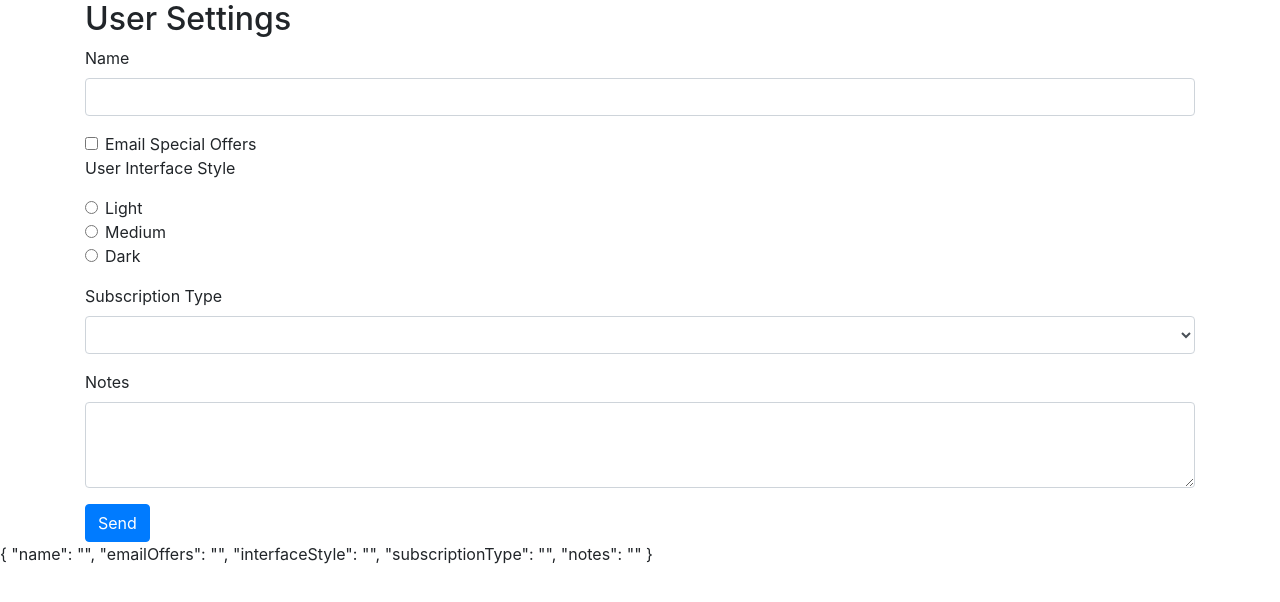
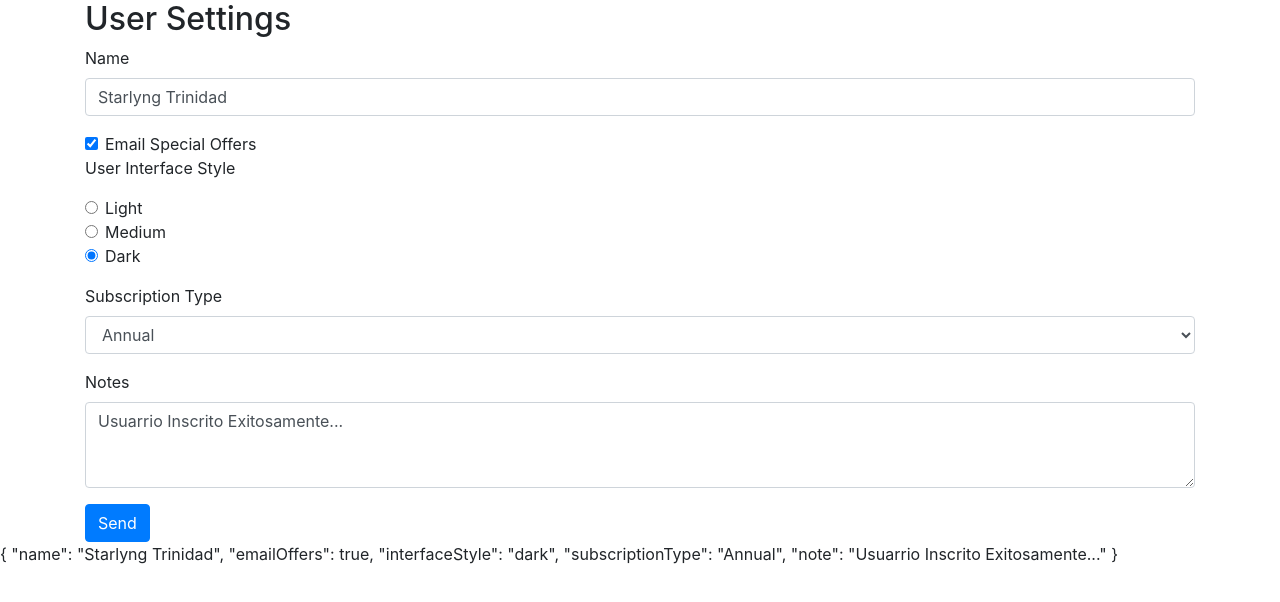
Before and after one commit to sdts24/Angular-Form, an Angular app: page / in a window 1280 px wide. Shown: the top 602 px of the page. Built offline with nearby package versions, Linux system fonts and the light colour scheme.

Commit message:
Data Binding In Angular Form Complete

```diff
--- a/src/app/user-settings-form/user-settings-form.component.html
+++ b/src/app/user-settings-form/user-settings-form.component.html
@@ -3,11 +3,11 @@
     <form #form="ngForm">
         <div class="form-group">
             <label for="name">Name</label>
-            <input id="name" name="name" ngModel class="form-control"/>
+            <input id="name" name="name" class="form-control" [(ngModel)]="userSettings.name"/>
         </div>
         <div class="form-check">
             <input class="form-check-input form-group" type="checkbox"
-                    id="emailOffers" name="emailOffers" ngModel>
+                    id="emailOffers" name="emailOffers" [(ngModel)]="userSettings.emailOffers">
             <label class="form-check-label" for="emailOffers">
                 Email Special Offers
             </label>
@@ -16,21 +16,21 @@
         <p>User Interface Style</p>
         <div class="form-group">
             <div class="form-check">
-                <input class="form-check-input" type="radio" name="interfaceStyle" ngModel
+                <input class="form-check-input" type="radio" name="interfaceStyle" [(ngModel)]="userSettings.interfaceStyle"
                             id="lightInterface" value="light" checked>
                     <label class="form-check-label" for="lightInterface">
                         Light
                     </label>
             </div>
             <div class="form-check">
-            <input class="form-check-input" type="radio" name="interfaceStyle" ngModel
+            <input class="form-check-input" type="radio" name="interfaceStyle" [(ngModel)]="userSettings.interfaceStyle"
                         id="mediumInterface" value="medium">
                 <label class="form-check-label" for="mediumInterface">
                     Medium
                 </label>
             </div>
             <div class="form-check">
-            <input class="form-check-input" type="radio" name="interfaceStyle"  ngModel
+            <input class="form-check-input" type="radio" name="interfaceStyle"  [(ngModel)]="userSettings.interfaceStyle"
                         id="darkInterface" value="dark">
                 <label class="form-check-label" for="darkInterface">
                     Dark
@@ -41,7 +41,7 @@
         <div class="form-group">
                 <label for="subscriptionType">Subscription Type</label>
                 <select class="form-control" id="subscriptionType"
-                        name="subscriptionType" ngModel>
+                        name="subscriptionType" [(ngModel)]="userSettings.subscriptionType">
                   <option>Monthly</option>
                   <option>Annual</option>
                   <option>Lifetime</option>
@@ -50,7 +50,7 @@
 
         <div class="form-group">
             <label for="notes">Notes</label>
-            <textarea id="notes" name="notes" class="form-control" ngModel
+            <textarea id="notes" name="notes" class="form-control" [(ngModel)]="userSettings.note"
                     rows="3"></textarea>
 
         </div>
@@ -59,4 +59,4 @@
     </form>
 </div>
 
-{{ form.value | json }}
+{{ userSettings | json }}
--- a/src/app/user-settings-form/user-settings-form.component.ts
+++ b/src/app/user-settings-form/user-settings-form.component.ts
@@ -8,13 +8,16 @@ import { UserSettings } from '../data/user-settings';
 })
 export class UserSettingsFormComponent implements OnInit {
 
-  userSettings: UserSettings = {
+  originalUserSettings: UserSettings = {
     name:'Starlyng Trinidad',
     emailOffers: true,
     interfaceStyle: 'dark',
     subscriptionType: 'Annual',
     note: 'Usuarrio Inscrito Exitosamente...'
   }
+
+  userSettings: UserSettings = {...this.originalUserSettings};
+
   constructor() { }
 
   ngOnInit() {
```
Also changed, not shown: 1 other file (tests, documents, lock files or other folders).
